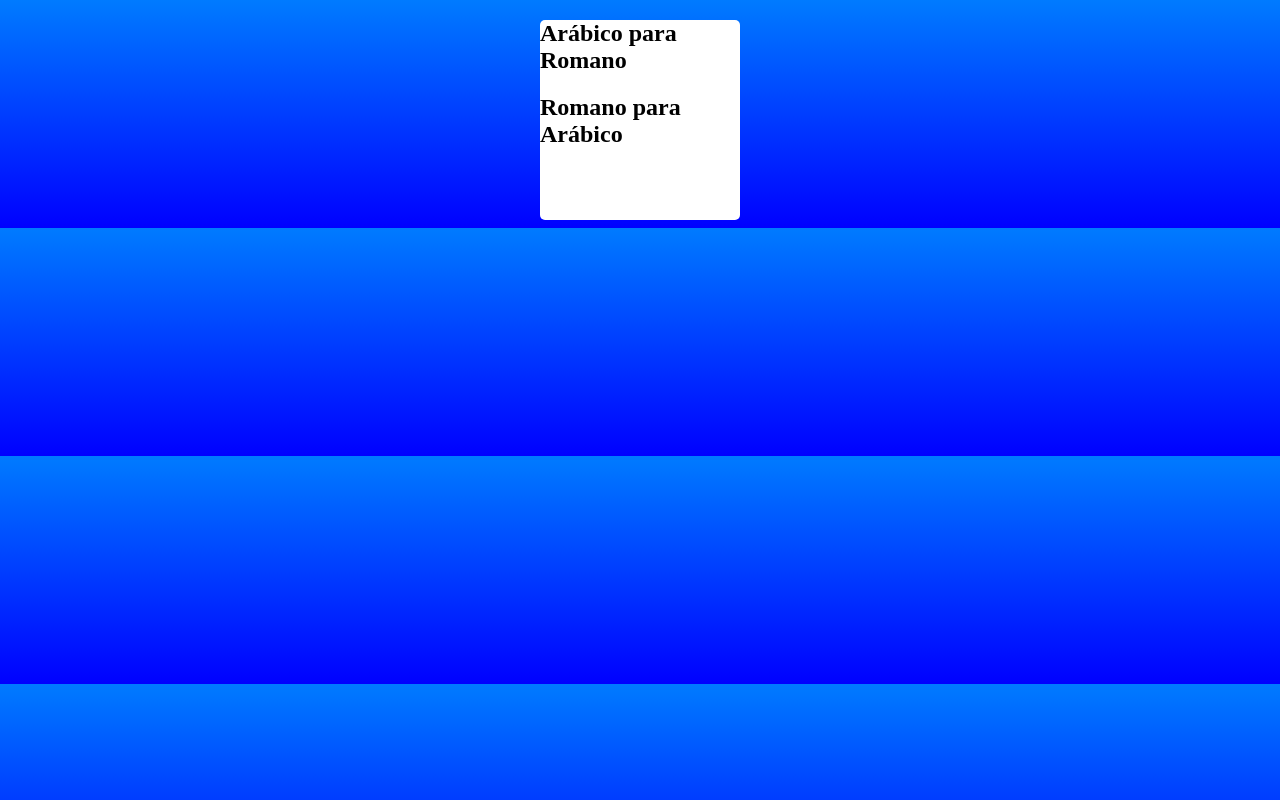
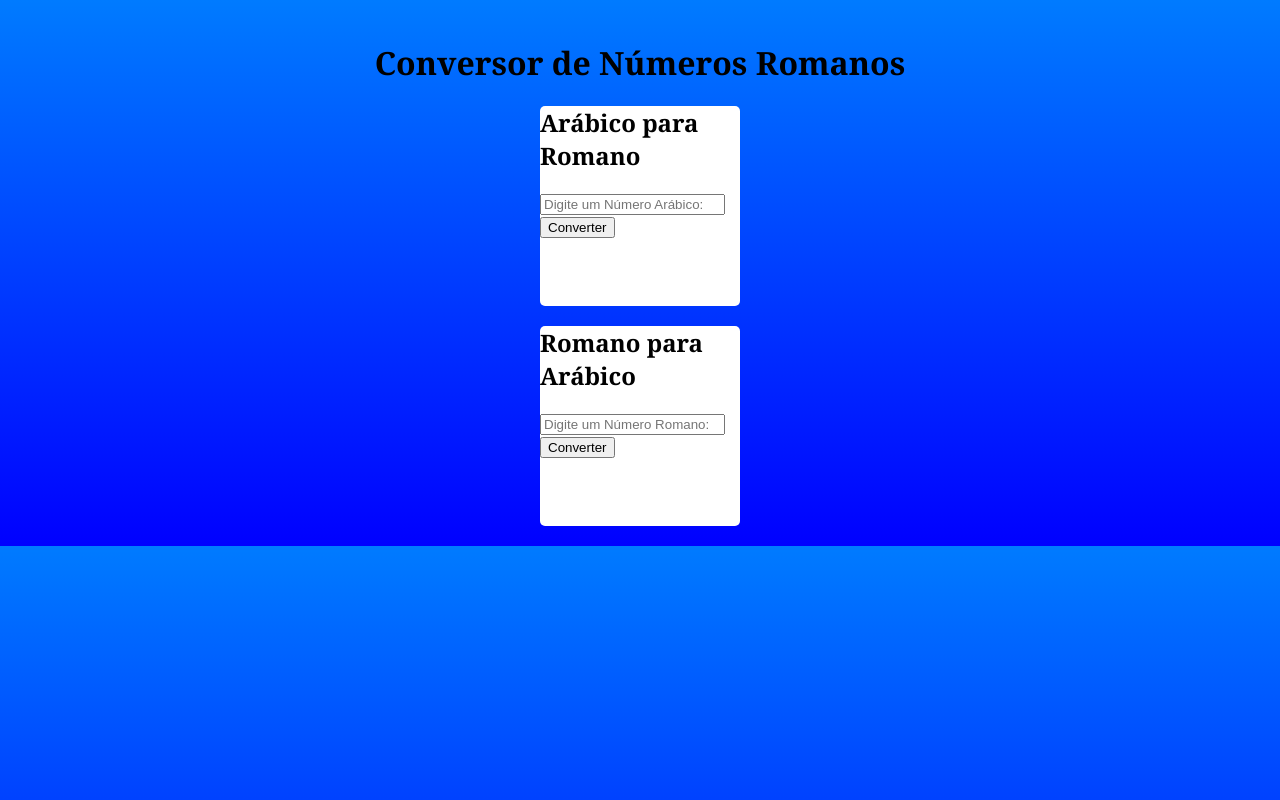
Before and after one commit to GRSFFE/Conversor-de-Numeros-Romanos, a plain HTML site: page index.html in a window 1280 px wide. Drawn offline with Linux system fonts and the light colour scheme.

Commit message:
Atualiza o HTML básico

```diff
--- a/index.html
+++ b/index.html
@@ -2,17 +2,35 @@
 <html lang="pt-br">
   <head>
     <meta charset="UTF-8" />
-    <meta http-equiv="X-UA-Compatible" content="IE=edge" />
     <meta name="viewport" content="width=device-width, initial-scale=1.0" />
-    <title>Conversor de número romano</title>
+    <title>Conversor de Números Romanos</title>
     <link rel="stylesheet" href="style.css" />
   </head>
   <body>
-    <section>
-      <div>
-        <h1>Arábico para Romano</h1>
-        <h1>Romano para Arábico</h1>
-      </div>
-    </section>
+    <h1>Conversor de Números Romanos</h1>
+
+    <div id="arabico-para-romano">
+      <h2>Arábico para Romano</h2>
+      <input
+        type="text"
+        id="arabico-input"
+        placeholder="Digite um Número Arábico:"
+      />
+      <button onclick="converterArabicoParaRomano()">Converter</button>
+      <p id="arabico-output"></p>
+    </div>
+
+    <div id="romao-para-arabico">
+      <h2>Romano para Arábico</h2>
+      <input
+        type="text"
+        id="romano-input"
+        placeholder="Digite um Número Romano:"
+      />
+      <button onclick="converterRomanoParaArabico()">Converter</button>
+      <p id="romano-output"></p>
+    </div>
+
+    </div>
   </body>
 </html>
--- a/style.css
+++ b/style.css
@@ -1,5 +1,12 @@
 body{
+    font-family: Georgia, 'Times New Roman', Times, serif;
+    margin: 0;
+    padding: 20px;
     background: linear-gradient(to bottom, #007bff, #0000ff);
+}
+
+h1{
+    text-align: center;
 }
 
 div{
@@ -9,6 +16,8 @@ div{
     width: 200px;
     margin-left: auto;
     margin-right: auto;
+}
 
-
+label{
+    font-weight: bold;
 }
```
